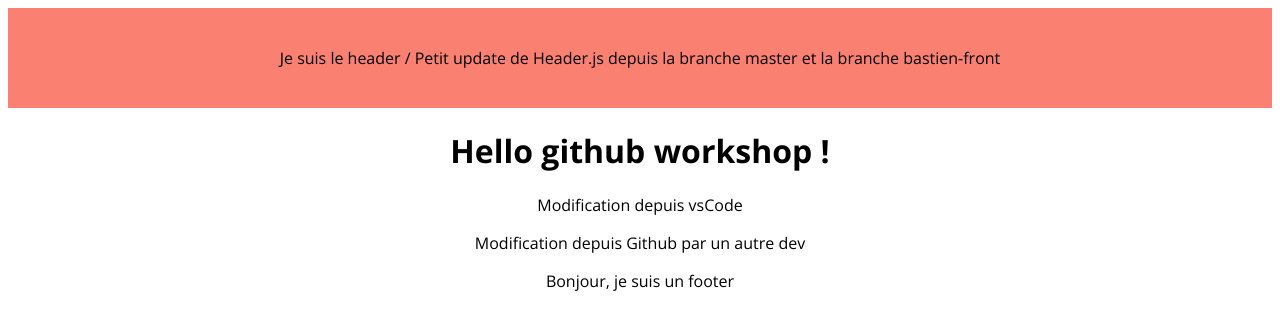
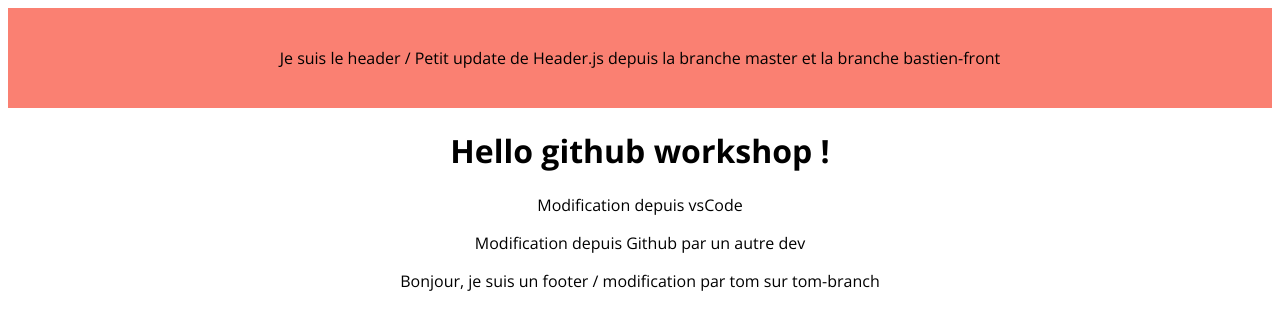
Before and after one commit to BastienLairis/git-github-workshop-andromeda23, a React (Create React App) app: page / in a window 1280 px wide. Shown: the top 330 px of the page. Built offline with nearby package versions, Linux system fonts and the light colour scheme.

Commit message:
changes in footer by tom-branch

```diff
--- a/src/components/Footer.js
+++ b/src/components/Footer.js
@@ -1,5 +1,9 @@
 const Footer = () => {
-  return <footer>Bonjour, je suis un footer</footer>;
+  return (
+    <footer>
+      Bonjour, je suis un footer / modification par tom sur tom-branch
+    </footer>
+  );
 };
 
 export default Footer;
```
